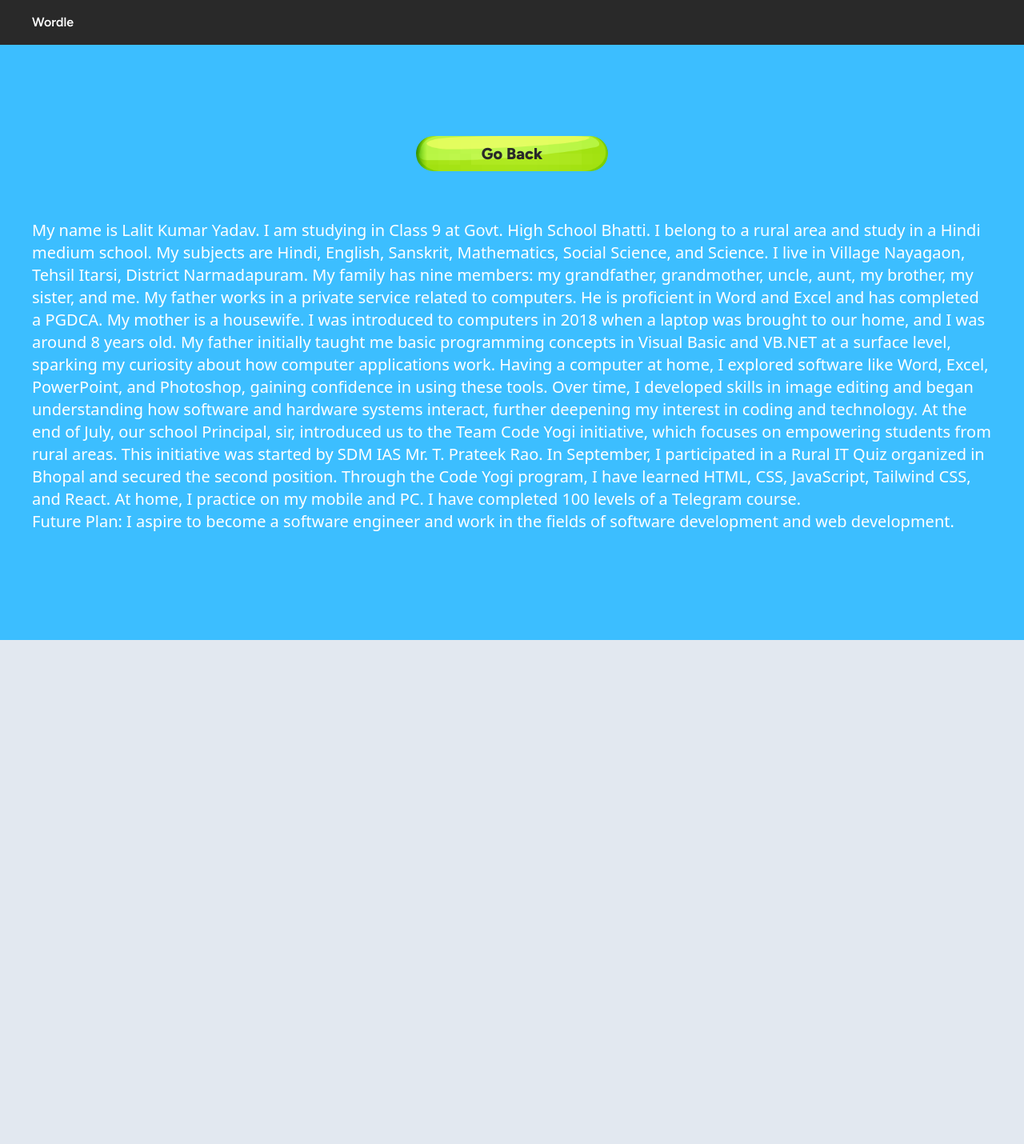
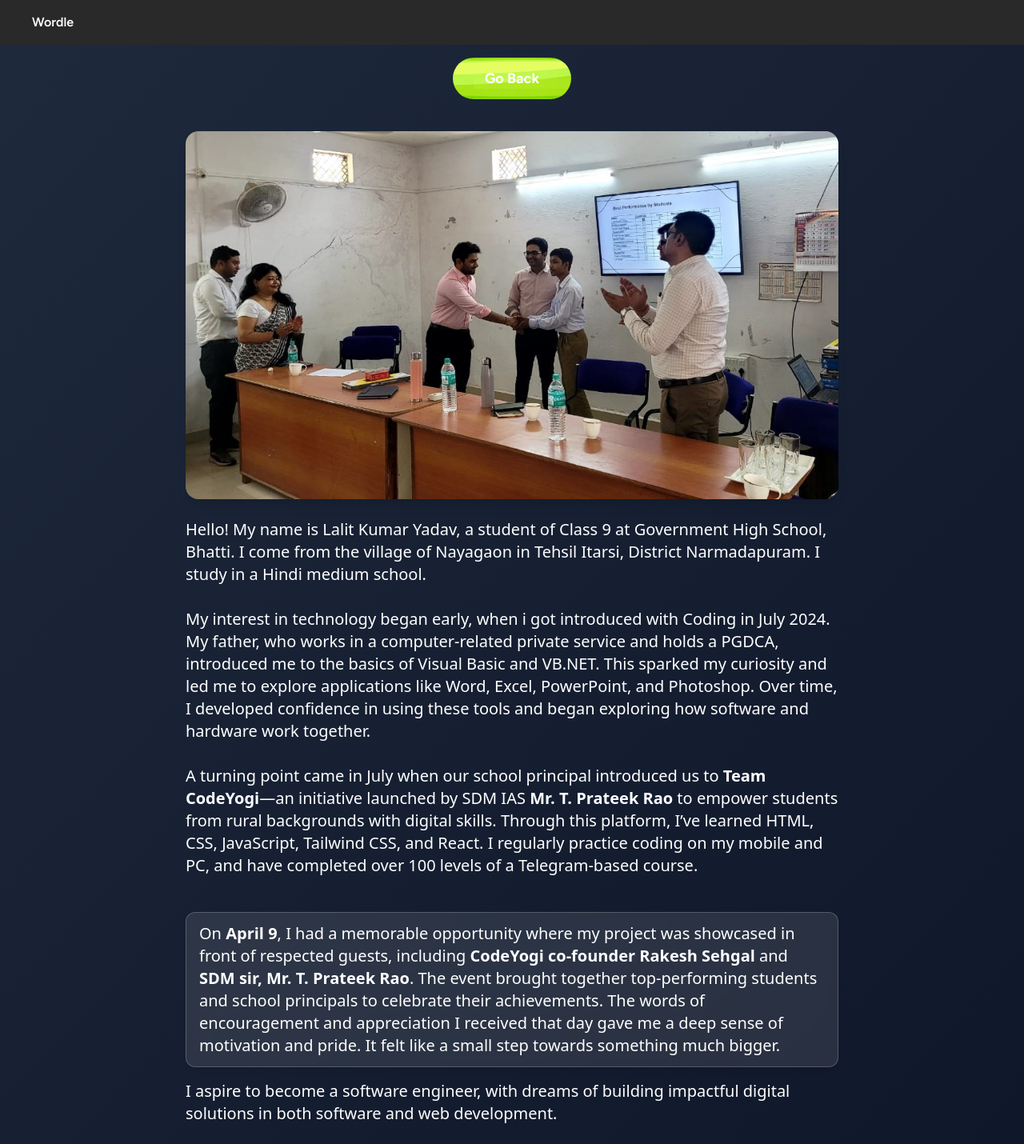
Before and after one commit to LalitPro/Wordle, a React (Vite) app: page /aboutme in a window 1280 px wide. Shown: the whole page at 80% size. Before the commit the page ends 800 px from the top, so only its background shows below. Built offline with nearby package versions, Linux system fonts and the light colour scheme.

Commit message:
About ME

```diff
--- a/src/AboutMe.jsx
+++ b/src/AboutMe.jsx
@@ -3,42 +3,59 @@ import { Link } from "react-router-dom";
 
 function AboutMe() {
   return (
-    <div className="flex flex-col items-center justify-center min-w-full min-h-full">
+    <div className="flex flex-col items-center justify-center min-w-full min-h-full bg-gradient-to-br from-slate-800 to-slate-900">
       <Link
         to="/home"
-        className="self-center px-2 py-2 m-1 text-sm font-extrabold text-center duration-150 bg-center bg-cover rounded-full hover:scale-90 md:px-20 md:m-5 md:text-xl justify-self-center font-figtree text-backblack min-w-60 max-w-96"
+        className="self-center px-4 py-2 m-4 text-sm font-bold text-white transition-transform duration-200 bg-center bg-cover rounded-full hover:scale-95 md:px-10 md:py-3 md:text-lg font-figtree"
         style={{ backgroundImage: 'url("../images/Tab.png")' }}
       >
         Go Back
       </Link>
-      <p className="p-3 text-xl text-white md:p-10">
-        My name is Lalit Kumar Yadav. I am studying in Class 9 at Govt. High
-        School Bhatti. I belong to a rural area and study in a Hindi medium
-        school. My subjects are Hindi, English, Sanskrit, Mathematics, Social
-        Science, and Science. I live in Village Nayagaon, Tehsil Itarsi,
-        District Narmadapuram. My family has nine members: my grandfather,
-        grandmother, uncle, aunt, my brother, my sister, and me. My father works
-        in a private service related to computers. He is proficient in Word and
-        Excel and has completed a PGDCA. My mother is a housewife. I was
-        introduced to computers in 2018 when a laptop was brought to our home,
-        and I was around 8 years old. My father initially taught me basic
-        programming concepts in Visual Basic and VB.NET at a surface level,
-        sparking my curiosity about how computer applications work. Having a
-        computer at home, I explored software like Word, Excel, PowerPoint, and
-        Photoshop, gaining confidence in using these tools. Over time, I
-        developed skills in image editing and began understanding how software
-        and hardware systems interact, further deepening my interest in coding
-        and technology. At the end of July, our school Principal, sir,
-        introduced us to the Team Code Yogi initiative, which focuses on
-        empowering students from rural areas. This initiative was started by SDM
-        IAS Mr. T. Prateek Rao. In September, I participated in a Rural IT Quiz
-        organized in Bhopal and secured the second position. Through the Code
-        Yogi program, I have learned HTML, CSS, JavaScript, Tailwind CSS, and
-        React. At home, I practice on my mobile and PC. I have completed 100
-        levels of a Telegram course.
-        <br /> Future Plan: I aspire to become a software engineer and work in
-        the fields of software development and web development.
-      </p>
+
+      <div className="max-w-4xl px-4 py-6 text-white md:px-10">
+        <img
+          src="/images/event.jpg"
+          alt="Event on April 9"
+          className="w-full mb-6 rounded-2xl shadow-lg object-cover"
+        />
+        <p className="text-lg md:text-xl leading-relaxed">
+          Hello! My name is Lalit Kumar Yadav, a student of Class 9 at
+          Government High School, Bhatti. I come from the village of Nayagaon in
+          Tehsil Itarsi, District Narmadapuram. I study in a Hindi medium
+          school.
+          <br />
+          <br />
+          My interest in technology began early, when i got introduced with
+          Coding in July 2024. My father, who works in a computer-related
+          private service and holds a PGDCA, introduced me to the basics of
+          Visual Basic and VB.NET. This sparked my curiosity and led me to
+          explore applications like Word, Excel, PowerPoint, and Photoshop. Over
+          time, I developed confidence in using these tools and began exploring
+          how software and hardware work together.
+          <br />
+          <br />A turning point came in July when our school principal
+          introduced us to <strong>Team CodeYogi</strong>—an initiative launched
+          by SDM IAS <strong>Mr. T. Prateek Rao</strong> to empower students
+          from rural backgrounds with digital skills. Through this platform,
+          I’ve learned HTML, CSS, JavaScript, Tailwind CSS, and React. I
+          regularly practice coding on my mobile and PC, and have completed over
+          100 levels of a Telegram-based course.
+          <br />
+          <br />
+          <span className="block px-4 py-3 my-4 bg-white/10 border border-white/20 rounded-xl backdrop-blur-sm shadow-md">
+            On <strong>April 9</strong>, I had a memorable opportunity where my
+            project was showcased in front of respected guests, including{" "}
+            <strong>CodeYogi co-founder Rakesh Sehgal</strong> and{" "}
+            <strong>SDM sir, Mr. T. Prateek Rao</strong>. The event brought
+            together top-performing students and school principals to celebrate
+            their achievements. The words of encouragement and appreciation I
+            received that day gave me a deep sense of motivation and pride. It
+            felt like a small step towards something much bigger.
+          </span>
+          I aspire to become a software engineer, with dreams of building
+          impactful digital solutions in both software and web development.
+        </p>
+      </div>
     </div>
   );
 }
--- a/src/Pages/Guide.jsx
+++ b/src/Pages/Guide.jsx
@@ -18,22 +18,19 @@ function Guide() {
         <div className="w-full max-w-[360px] aspect-[9/16] sm:max-w-[400px] md:max-w-[480px] lg:max-w-[540px] xl:max-w-[600px]">
           <iframe
             src="https://www.youtube.com/embed/YyHoGIrlAQk?rel=0&start=18&autoplay=1"
-  title="How to Play Guide"
+            title="How to Play Wordle"
             className="w-full h-full rounded-xl shadow-lg"
             frameBorder="0"
-  allow="accelerometer; autoplay; clipboard-write; encrypted-media; gyroscope; picture-in-picture; web-share"
+            allow="autoplay; encrypted-media;"
             allowFullScreen
           ></iframe>
-
-
         </div>
 
         <div className="hidden md:flex ml-10 flex-col">
-
           <section className="mb-6">
             <p className="mb-4">
-          Guess the hidden word within six tries! Each guess reveals color hints
-          about the letters.
+              Guess the hidden word within six tries! Each guess reveals color
+              hints about the letters.
             </p>
             <h2 className="mb-3 text-2xl font-semibold">Game Rules</h2>
             <ul className="ml-6 space-y-2 list-disc">
@@ -46,7 +43,9 @@ function Guide() {
                     Correct letter and position.
                   </li>
                   <li>
-                <span className="font-semibold text-yellow-500">Yellow:</span>{" "}
+                    <span className="font-semibold text-yellow-500">
+                      Yellow:
+                    </span>{" "}
                     Correct letter, wrong position.
                   </li>
                   <li>
@@ -65,9 +64,7 @@ function Guide() {
               <li>Use guesses strategically to confirm letter positions.</li>
             </ul>
           </section>
-
         </div>
-
       </div>
     </div>
   );
```
Also changed, not shown: public/images/event.jpg (added). Lines whose indentation alone changed are shown as unchanged.
